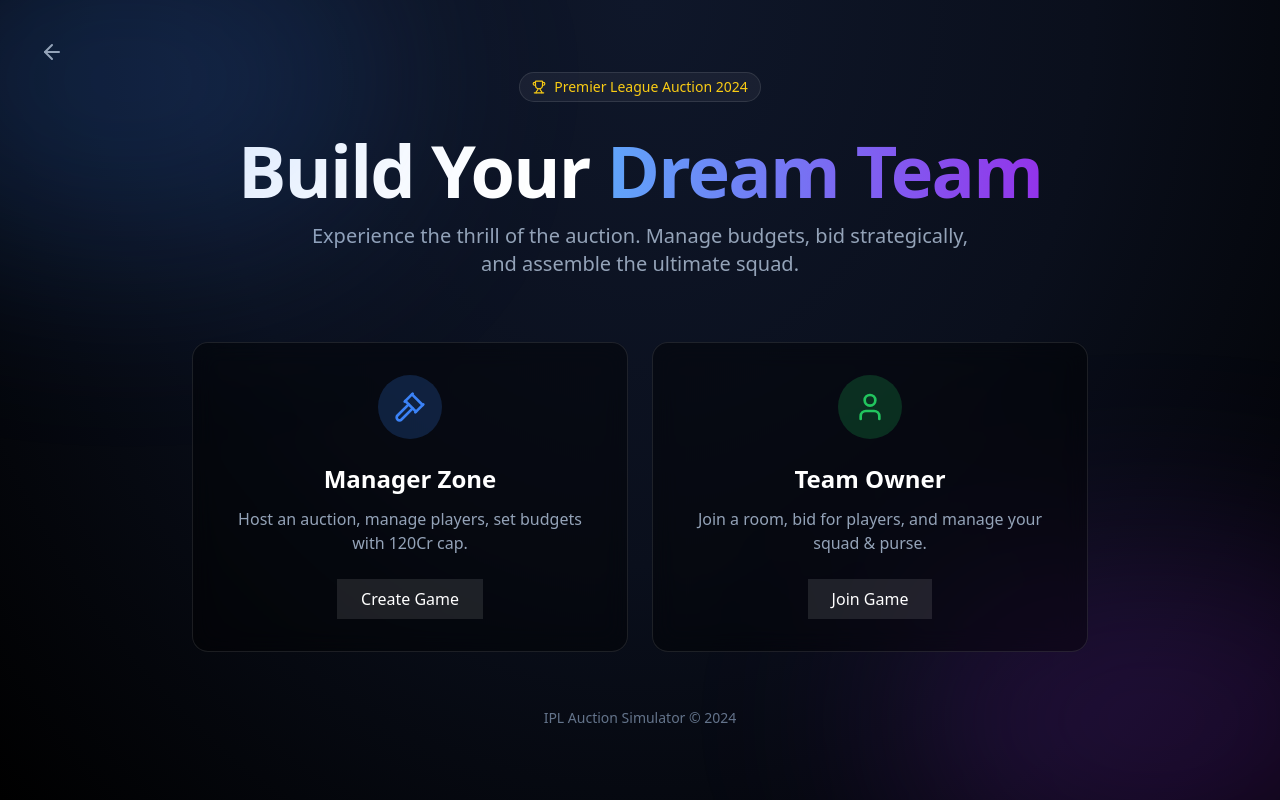
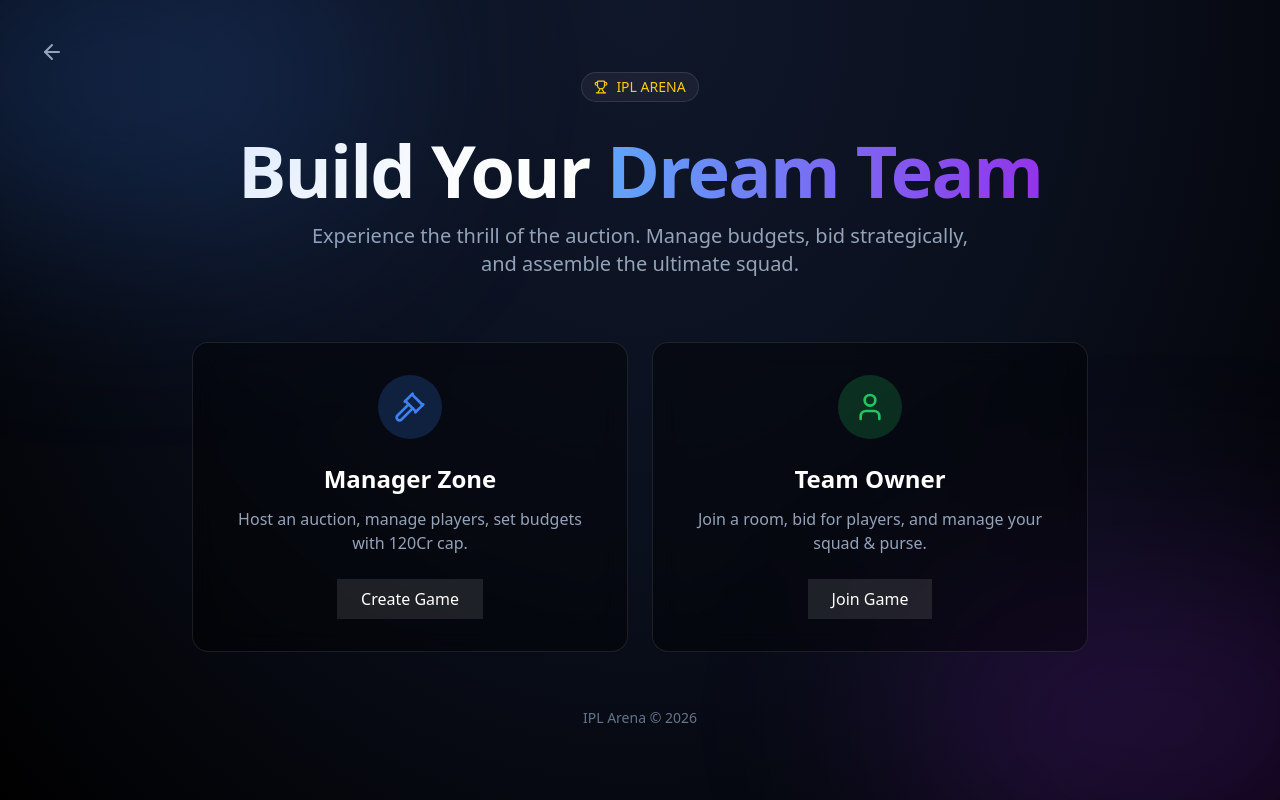
Before and after one commit to ramrajasekaran/ipl-auction, a React (Vite) app in the folder frontend/: page /mega-auction in a window 1280 px wide. Built offline with nearby package versions, Linux system fonts and the light colour scheme; no server answers; sample sign-in values are in the browser's storage.

Commit message:
chore: Update branding and copyright to 2026
- Updated LandingPage title to 'IPL ARENA'.
- Updated footer copyright to 2026.
- Updated email service footer to 2026.

```diff
--- a/frontend/src/pages/LandingPage.jsx
+++ b/frontend/src/pages/LandingPage.jsx
@@ -27,7 +27,7 @@
             >
                 <div className="inline-flex items-center gap-2 px-3 py-1 rounded-full bg-white/5 border border-white/10 text-gold text-sm font-medium mb-4">
                     <Trophy size={14} />
-                    <span>Premier League Auction 2024</span>
+                    <span>IPL ARENA</span>
                 </div>
                 <h1 className="text-5xl md:text-7xl font-bold tracking-tight text-white mb-2">
                     Build Your <span className="text-transparent bg-clip-text bg-gradient-to-r from-blue-400 to-purple-600">Dream Team</span>
@@ -87,7 +87,7 @@
                 <Gavel size={14} /> Admin Panel
             </Link> */}
             <footer className="mt-8 text-slate-500 text-sm">
-                IPL Auction Simulator &copy; 2024
+                IPL Arena &copy; 2026
             </footer>
         </div>
     );
```
Also changed, not shown: 1 other file (tests, documents, lock files or other folders).
